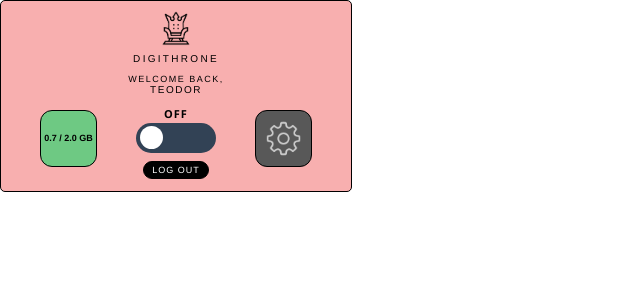
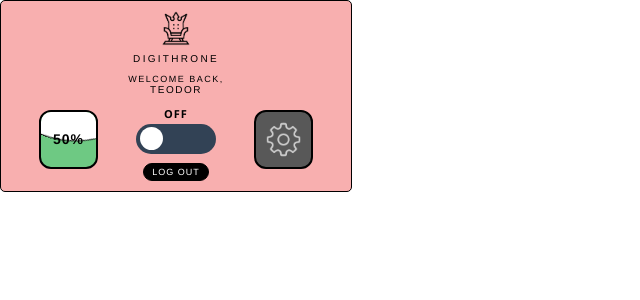
Before and after one commit to CazamirTeodor/digithrone, a React (Create React App) app in the folder src/popup/: page / in a window 1280 px wide. Both pictures are taken after typing "name@example.com", "Sample123" into the empty fields and a click on the button "LOG IN". Shown: the top 300 px of the page, without its empty margins (0-640 px from the left). Built offline with nearby package versions, Linux system fonts and the light colour scheme.

Commit message:
Made StorageIndicator animated

```diff
--- a/src/popup/src/components/StorageIndicator.js
+++ b/src/popup/src/components/StorageIndicator.js
@@ -3,12 +3,12 @@ import '../styles/StorageIndicator.css';
 
 class StorageIndicator extends React.Component {
     render(){
-        var current = "0.7";
-        var maximum = "2.0";
-        var unit = "GB"
+        var current = 0.5;
+        var maximum = 1.0;
         return (
             <div className="storageIndicator">
-                <p>{current} / {maximum} {unit}</p>
+                <div className="cercle" style={{bottom : `${current / maximum * 100}%`}}></div>
+                <p>{current / maximum * 100}%</p>
             </div>
         );
     }
--- a/src/popup/src/components/pages/WebsitesPage.js
+++ b/src/popup/src/components/pages/WebsitesPage.js
@@ -9,14 +9,21 @@ class WebsitesPage extends React.Component{
         var websites = [
             'Google',
             'Facebook',
-            'Academia Tehnica Militara',
             'Digital Ocean',
+            'Github',
+            'Bing',
+            'Youtube',
             'Google',
             'Facebook',
             'Academia Tehnica Militara',
             'Google',
             'Facebook',
-            'Academia Tehnica Militara'
+            'Digital Ocean',
+            'Github',
+            'Bing',
+            'Youtube',
+            'Google',
+            'Facebook'
         ]
         return (
             <div className='page websitesPage'>
--- a/src/popup/src/styles/MainPage.css
+++ b/src/popup/src/styles/MainPage.css
@@ -43,7 +43,7 @@
     width: 55px;
     height: 55px;
     background-color: rgb(88, 88, 88);
-    border: 1px solid black;
+    border: 2px solid black;
     border-radius: 12px;
     display: flex;
     vertical-align: middle;
@@ -53,7 +53,7 @@
   }
 
   .App .mainPage .dashboard .settingsBtn:hover {
-    border: 1px solid white;
+    border: 2px solid white;
   }
 
   .App .mainPage .dashboard .settingsBtn .settingsIcon {
--- a/src/popup/src/styles/StorageIndicator.css
+++ b/src/popup/src/styles/StorageIndicator.css
@@ -3,14 +3,43 @@
     background-color: rgb(110, 201, 131);
     height: 55px;
     width: 55px;
-    border: 1px solid black;
+    border: 2px solid black;
     border-radius: 12px;
     display: flex;
     align-items: center;
+    position: relative;
+    overflow: hidden;
 }
 
 .storageIndicator p {
-    font-size: 9px;
-    font-weight: 600;
+    position: absolute;
+    text-shadow: 0 1 20px;
+    text-align: center;
+    width: 100%;
+    font-size: 14px;
+    letter-spacing: 1px;
+    font-weight: 700;
     margin: auto;
 }
+
+.storageIndicator .cercle {
+    border: 1px solid black;
+    position: absolute;
+    border-radius: 46%;
+    content: "";
+    width: 200px;
+    height: 200px;
+    left: -130%;
+    background-color: white;
+    animation: spin 5s infinite linear;
+}
+
+@keyframes spin {
+    0% {
+        transform: translateY(0) rotate(0deg);
+    }
+
+    100% {
+        transform: translateY(0) rotate(360deg);
+    }
+}
--- a/src/popup/src/styles/WebsiteCard.css
+++ b/src/popup/src/styles/WebsiteCard.css
@@ -4,6 +4,7 @@
     border: 1px solid black;
     border-radius: 5px;
     display: inline-block;
+
     cursor: pointer;
     margin: 2px;
     padding: 0px 2px;
--- a/src/popup/src/styles/WebsitesPage.css
+++ b/src/popup/src/styles/WebsitesPage.css
@@ -50,7 +50,6 @@
 }
 
 .App .websitesPage .websitesList {
-    display: block;
     height: 107px;
     margin: 0px 25px;
     overflow-y: scroll;
```
Also changed, not shown: src/popup/src/components/pages/HistoryPage.js (added), src/popup/src/styles/HistoryPage.css (added).
